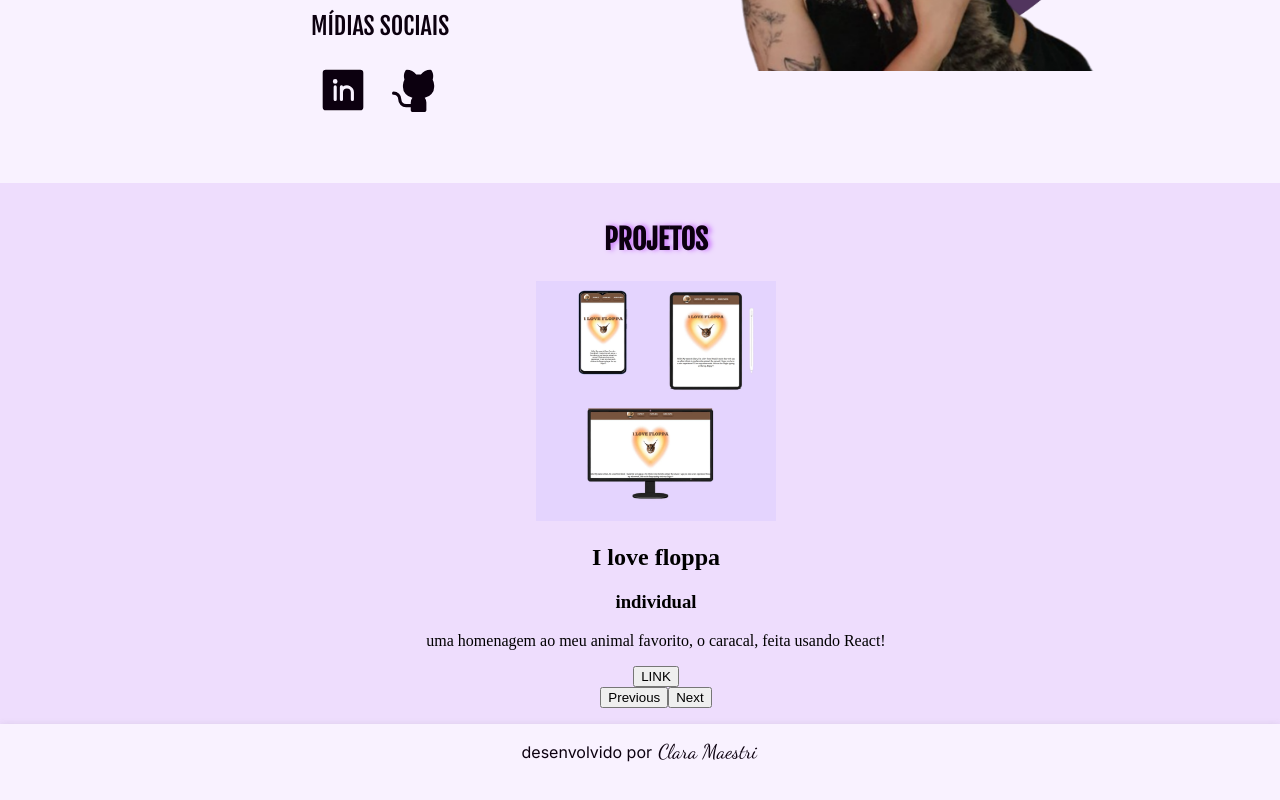
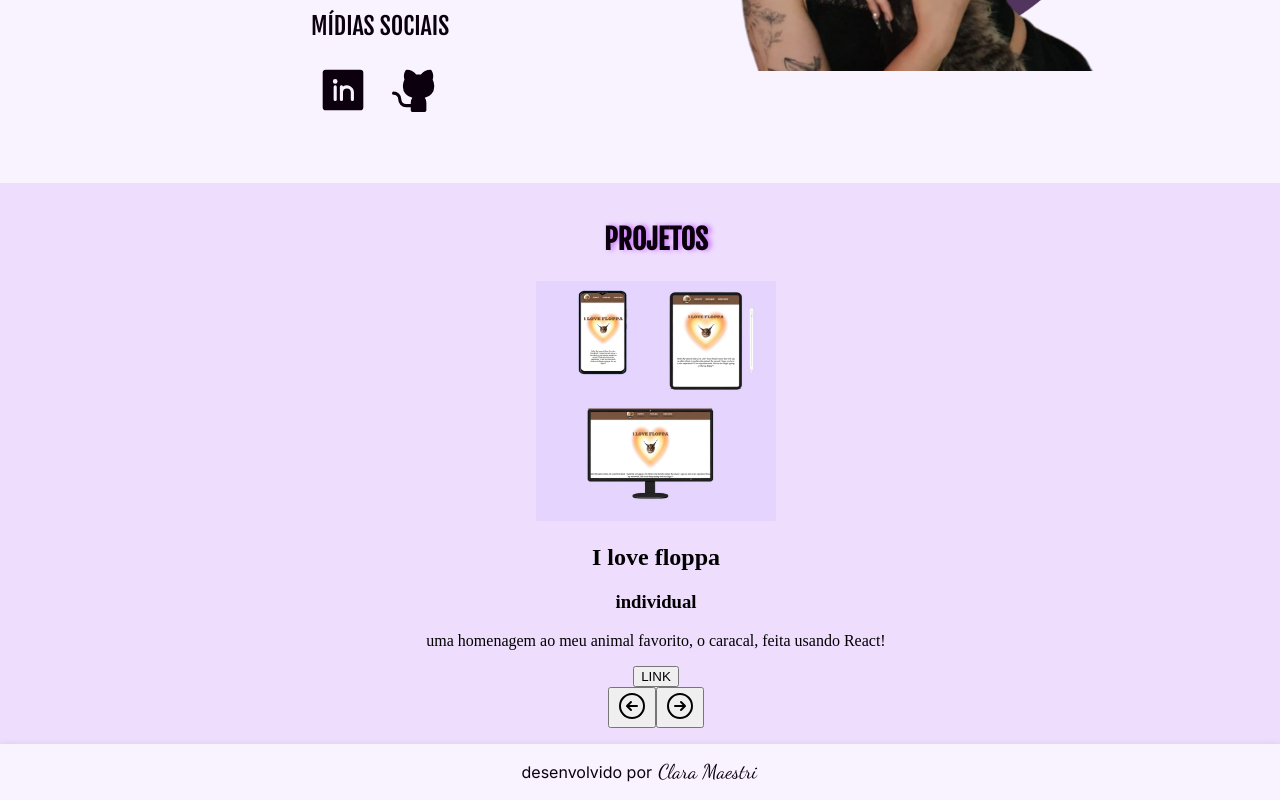
Before and after one commit to vivalaclara/portfolio, a React (Vite) app: page / in a window 1280 px wide. Shown: the part 1476-2276 px from the top of the page. Built offline with nearby package versions, Linux system fonts and the light colour scheme.

Commit message:
adding more projects to the array

```diff
--- a/src/components/projects/array.ts
+++ b/src/components/projects/array.ts
@@ -4,6 +4,11 @@ import theo from '../../assets/projects/theo.webp';
 import films from '../../assets/projects/webfilms.webp';
 import kimetsu from '../../assets/projects/kimetsu.webp';
 import batcat from '../../assets/projects/thebatcat.webp';
+import techcat from '../../assets/projects/techcat.webp';
+import gym from '../../assets/projects/gymboard.webp';
+import horror from '../../assets/projects/horror.webp';
+import vet from "../../assets/projects/vetpet.webp";
+import rick from '../../assets/projects/rickmorty.webp';
 
 
 export interface Project {
@@ -21,5 +26,11 @@ const projectsData: Project[] = [
     { id: 4, name: 'Webfilms', description: 'films', imageUrl: films, link:"https://webfilms-javascript.vercel.app/",  collab: 'group' },
     { id: 5, name: 'Demon Slayer', description: 'kimetsu', imageUrl: kimetsu, link:"https://task-01-styled-components.vercel.app/",  collab: 'group' },
     { id: 6, name: 'The BatCat', description: 'batcat', imageUrl: batcat, link:"https://thebatcatcave.vercel.app/",  collab: 'solo' },
+    { id: 7, name: 'TechCat', description: 'techcat', imageUrl: techcat, link:"https://techcatbookstore.vercel.app/",  collab: 'group' },
+    { id: 8, name: 'Dashboard', description: 'gym', imageUrl: gym, link:"https://vs13-admin-dashboard.vercel.app/",  collab: 'group' },
+    { id: 9, name: 'Horror Empire', description: 'horror', imageUrl: horror, link:"https://horrorempire.vercel.app/",  collab: 'solo' },
+    { id: 10, name: 'VetPet', description: 'vet', imageUrl: vet, link:"https://clinica-vetpet-dojo.vercel.app/",  collab: 'group' },
+    { id: 11, name: 'Rick & Morty', description: 'rick', imageUrl: rick, link:"https://clarasrickandmortysite.vercel.app/",  collab: 'solo' },
+
 ];
 export default projectsData;
--- a/src/components/projects/projects.tsx
+++ b/src/components/projects/projects.tsx
@@ -3,7 +3,7 @@ import './projects.css';
 import { useTranslation } from 'react-i18next';
 import { Link } from 'react-router-dom';
 import projectsData from './array';
-
+import { ArrowCircleRight, ArrowCircleLeft } from "@phosphor-icons/react";
 
 
 export default function Projects() {
@@ -34,10 +34,15 @@ export default function Projects() {
                         </Link>
                     </div>
                 </div>
+                <div className='prev-next'>
+                <button onClick={handlePreviousProject}>
+                <ArrowCircleLeft size={32} />
+                </button>
 
-                <button onClick={handlePreviousProject}>Previous</button>
-
-                <button onClick={handleNextProject}>Next</button>
+                <button onClick={handleNextProject}>
+                <ArrowCircleRight size={32} />
+                </button>
+                </div>
             </div>
         </section>
     );
--- a/src/translate/en/translation.json
+++ b/src/translate/en/translation.json
@@ -36,7 +36,12 @@
     "theo": "a fan club for my dog Theo, using Angular",
     "films": "a website for a streaming platform, using HTML/CSS/Js, JsonServer and Bootstrap",
     "kimetsu": "a React project about the anime Demon Slayer, with a changeable theme using Styled Components",
-    "batcat": "A library of all my favorite musical genre's albuns, using React and Redux"
+    "batcat": "A library of all my favorite musical genre's albuns, using React and Redux",
+    "techcat":"A technology library e-commerce, using React e Redux",
+    "gym": "An admin dashboard for a gym, using ContextAPI and styled with Styled Components",
+    "horror": "A website for a horror movie streaming platform, using React and Redux",
+    "vet": "A website for a vet clinic, using HTML/CSS/Js and Bootstrap, made in a coding dojo",
+    "rick": "Fansite about the show Rick and Morty, using ContextAPI and styled with Styled Components"
 
   }
 }
--- a/src/translate/pt/translation.json
+++ b/src/translate/pt/translation.json
@@ -34,9 +34,15 @@
     "floppa": "uma homenagem ao meu animal favorito, o caracal, feita usando React!",
     "agidoc":"um protótitpo de um sistema de assinatura de contratos, utilizando React e Redux",
     "theo": "fã clube para o meu cachorro Theo, utilizando Angular",
-    "films": "um website de uma plataforma de streaming, utilizando HTML/CSS/Js, JsonServer and Bootstrap",
+    "films": "um website de uma plataforma de streaming, utilizando HTML/CSS/Js, JsonServer e Bootstrap",
     "kimetsu": "um projeto React sobre o anime Demon Slayer, com um tema trocável utilizando Styled Components",
-    "batcat": "Uma biblioteca de álbuns dos meus estilos musicais preferidos, utilizando React e Redux"
+    "batcat": "Uma biblioteca de álbuns dos meus estilos musicais preferidos, utilizando React e Redux",
+    "techcat":"Um e-commerce de livraria de tecnologia, utilizando React e Redux",
+    "gym": "Dashboard de admin para uma academia, usando ContextAPI e estilizada com Styled Components",
+    "horror": "Um website de uma plataforma de streaming de filmes de terror, usando React e Redux",
+    "vet": "Um website para uma clínica veterinária, usando HTML/CSS/Js e Bootstrap, feito em um coding dojo",
+    "rick": "Site sobre a série Rick e Morty, usando ContextAPI e estilizada com Styled Components"
+
   }
 
 }
```
